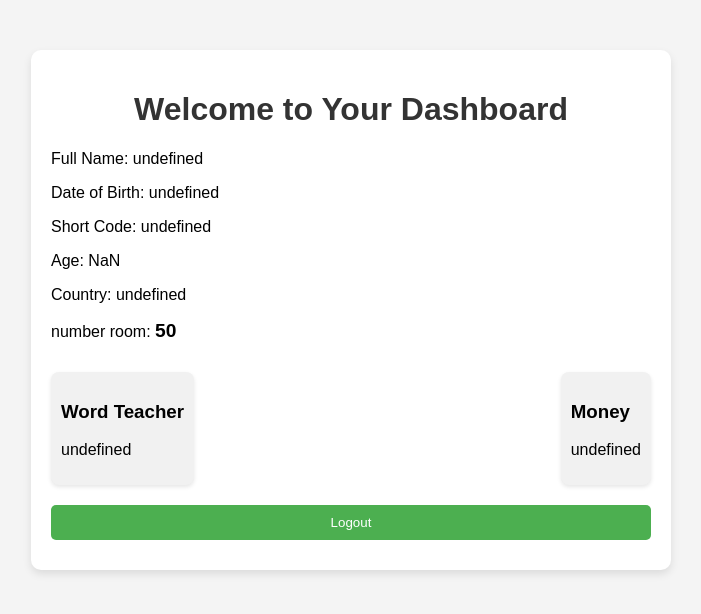
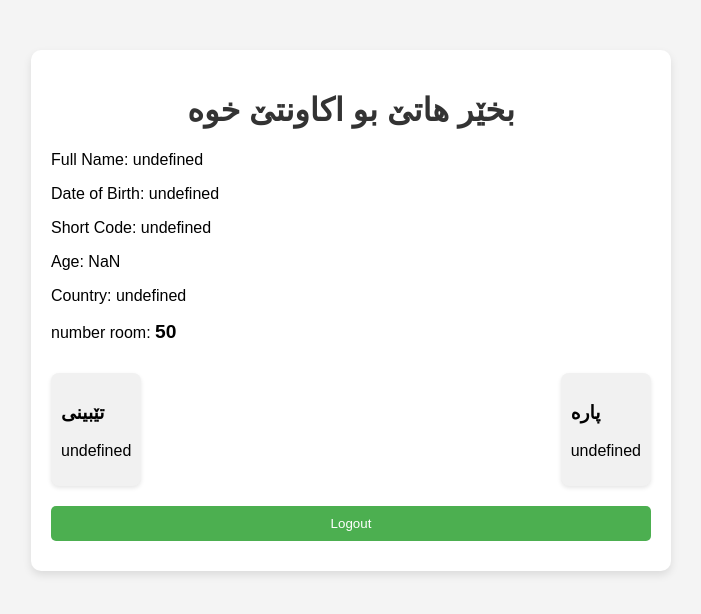
Before and after one commit to jonmartn86/es.group, a plain HTML site: page dashboard.html in a window 1280 px wide. Shown: the whole page, without its empty margins (289-990 px from the left). Drawn offline with Linux system fonts and the light colour scheme; sample sign-in values are in the browser's storage.

Commit message:
Update dashboard.html

```diff
--- a/dashboard.html
+++ b/dashboard.html
@@ -3,12 +3,12 @@
 <head>
     <meta charset="UTF-8">
     <meta name="viewport" content="width=device-width, initial-scale=1.0">
-    <title>Dashboard</title>
+    <title>es group</title>
     <link rel="stylesheet" href="styles.css">
 </head>
 <body>
     <div class="dashboard-container">
-        <h1>Welcome to Your Dashboard</h1>
+        <h1>بخێر هاتێ بو اکاونتێ خوە</h1>
         <div class="profile-info">
             <p>Full Name: <span id="full-name"></span></p>
             <p>Date of Birth: <span id="dob"></span></p>
@@ -19,11 +19,11 @@
         </div>
         <div class="extra-info">
             <div class="box">
-                <h3>Word Teacher</h3>
+                <h3>تێبینی</h3>
                 <p id="word-teacher"></p>
             </div>
             <div class="box">
-                <h3>Money</h3>
+                <h3>پارە</h3>
                 <p id="money"></p>
             </div>
         </div>
```
